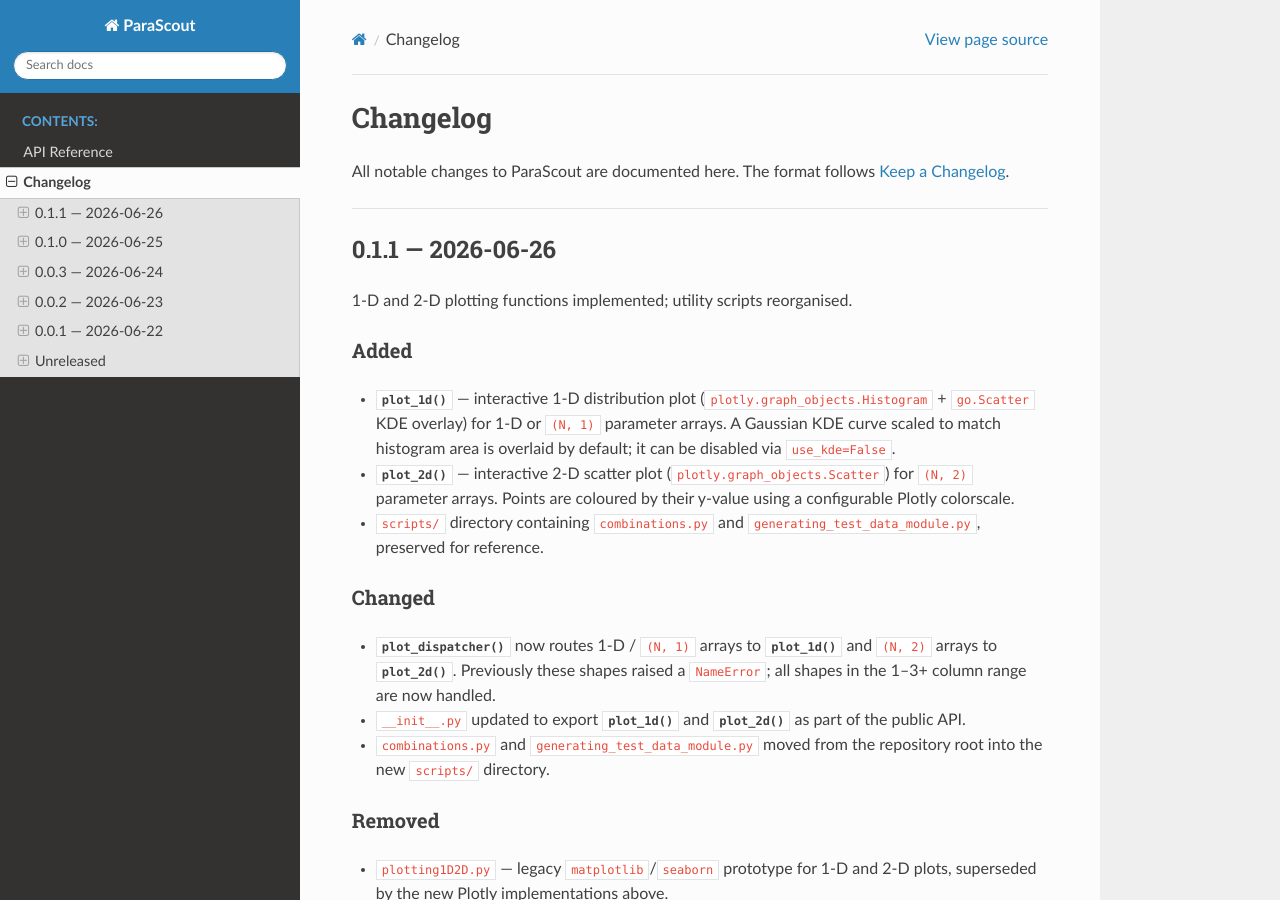
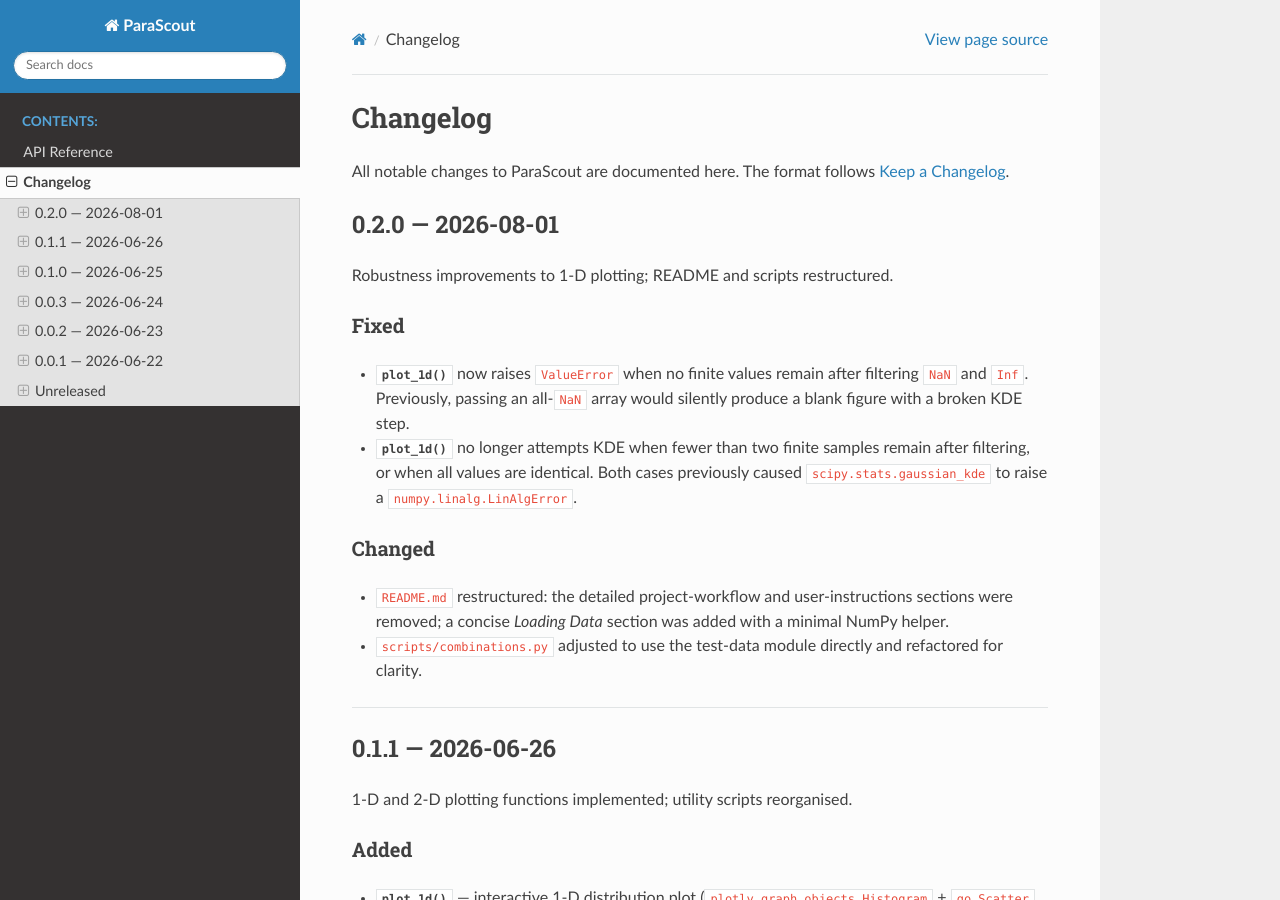
Before and after one commit to sohinixcvii/ParaScout, a Sphinx documentation site: the page built from docs/CHANGELOG.rst, in a window 1280 px wide and 900 px high. Built offline with Sphinx 7.4.7 and the Read the Docs theme 3.1.0, drawn with Linux system fonts in a browser that asks for light colours.

Commit message:
v0.2.0: harden plot_1d and update documentation
Raise ValueError in plot_1d when all values are non-finite; silently
  skip KDE when fewer than two samples remain or all values are identical
  (previously caused a scipy LinAlgError).

Update plot_1d docstring with Raises and Notes sections. Add matching
  Raises block and KDE guard note to docs/api.rst. Add v0.2.0 entry to
  CHANGELOG.rst. Bump release to 0.2.0 in docs/conf.py. Restructure
  README to remove workflow/user-instructions sections and add a concise
  Loading Data helper.

```diff
--- a/docs/CHANGELOG.rst
+++ b/docs/CHANGELOG.rst
@@ -3,6 +3,32 @@ Changelog
 
 All notable changes to ParaScout are documented here.
 The format follows `Keep a Changelog <https://keepachangelog.com/en/1.1.0/>`_.
+
+0.2.0 — 2026-08-01
+-------------------
+
+Robustness improvements to 1-D plotting; README and scripts restructured.
+
+Fixed
+~~~~~
+
+- :func:`~parascout.plot_1d` now raises ``ValueError`` when no finite
+  values remain after filtering ``NaN`` and ``Inf``. Previously, passing
+  an all-``NaN`` array would silently produce a blank figure with a broken
+  KDE step.
+- :func:`~parascout.plot_1d` no longer attempts KDE when fewer than two
+  finite samples remain after filtering, or when all values are identical.
+  Both cases previously caused ``scipy.stats.gaussian_kde`` to raise a
+  ``numpy.linalg.LinAlgError``.
+
+Changed
+~~~~~~~
+
+- ``README.md`` restructured: the detailed project-workflow and
+  user-instructions sections were removed; a concise *Loading Data* section
+  was added with a minimal NumPy helper.
+- ``scripts/combinations.py`` adjusted to use the test-data module directly
+  and refactored for clarity.
 
 ----
 
--- a/docs/conf.py
+++ b/docs/conf.py
@@ -10,7 +10,7 @@ project = 'ParaScout'
 copyright = '2026, Sohini Dutta, Kutay Arinc COKLUK, Julius Chuhwak Matthew, Sethulakshmi Vazhayil'
 author = 'Sohini Dutta, Kutay Arinc COKLUK, Julius Chuhwak Matthew, Sethulakshmi Vazhayil'
 root_doc = 'index'
-release = '0.1.1'
+release = '0.2.0'
 
 # -- General configuration ---------------------------------------------------
 # https://www.sphinx-doc.org/en/master/usage/configuration.html#general-configuration
--- a/pyproject.toml
+++ b/pyproject.toml
@@ -4,7 +4,7 @@ build-backend = "setuptools.build_meta"
 
 [project]
 name = "parascout"
-version = "0.1.1"
+version = "0.2.0"
 description = "A tool for evaluating and visualising how well a parameter space has been explored"
 readme = "README.md"
 requires-python = ">=3.10"
```
Also changed, not shown: README.md (+104 -7 lines), docs/api.rst (+12 -0 lines), 13 other files.
